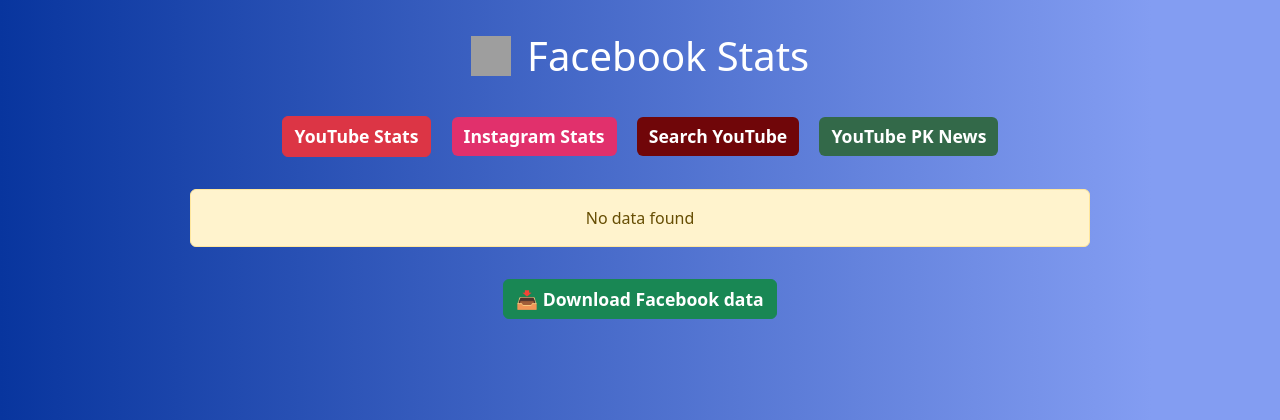
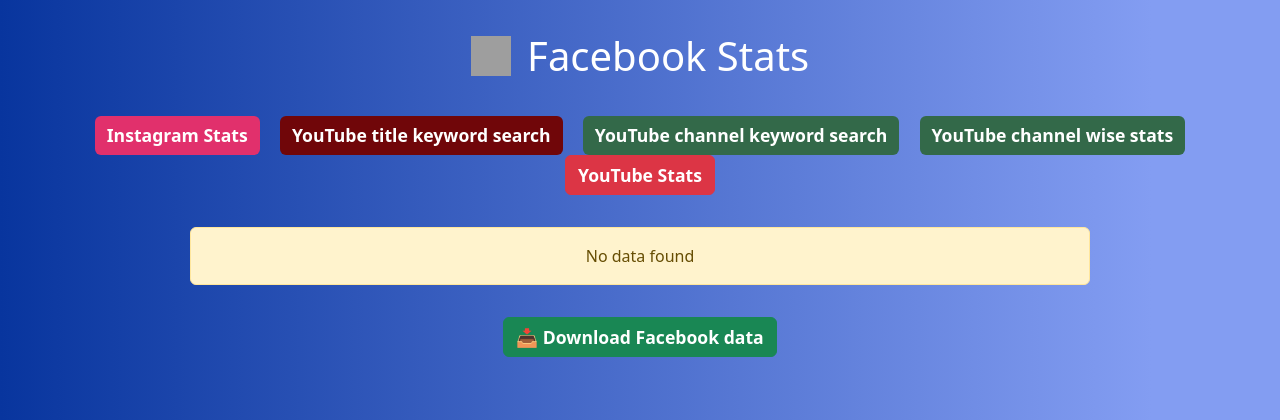
Before and after one commit to NasirMehmood12/comparison_stats, a Flask app: page /facebook in a window 1280 px wide. Shown: the top 420 px of the page. Run offline with Flask 3, Linux system fonts and the light colour scheme; data that the repository does not hold is empty; some libraries are stand-ins or nearby versions; grey boxes are pictures that could not be loaded.

Commit message:
Update facebook.html

```diff
--- a/templates/facebook.html
+++ b/templates/facebook.html
@@ -42,16 +42,24 @@
 
 
     <div class="nav-links">
-        <a href="/youtube" class="btn btn-danger mx-2" style="font-size: 1.1rem; font-weight: 563;">YouTube Stats</a>
-        <a href="/instagram" class="btn mx-2" style="background-color: #E1306C; color: white; border: none; font-size: 1.1rem; font-weight: 563;">
+
+        <a href="/instagram" class="btn mx-2" style="background-color: #E1306C; color: white; border: none;font-size: 1.1rem; font-weight: 563;">
             Instagram Stats
         </a>
-        <a href="/youtube_tags" class="btn mx-2" style="background-color: #700609; color: white; border: none;font-size: 1.1rem; font-weight: 563;">
-            Search YouTube
+        <a href="/search_top_videos" class="btn mx-2" style="background-color: #700609; color: white; border: none;font-size: 1.1rem; font-weight: 563;">
+            YouTube title keyword search
         </a>
-        <a href="/youtube_tags1" class="btn mx-2" style="background-color: #336949; color: white; border: none;font-size: 1.1rem; font-weight: 563;">
-            YouTube PK News
+
+        <a href="/keyword_views" class="btn mx-2" style="background-color: #336949; color: white; border: none;font-size: 1.1rem; font-weight: 563;">
+            YouTube channel keyword search
         </a>
+
+
+
+        <a href="/simple_stats" class="btn mx-2" style="background-color: #336949; color: white; border: none;font-size: 1.1rem; font-weight: 563;">
+            YouTube channel wise stats
+        </a>
+        <a href="/youtube" class="btn btn-danger mx-2" style="font-size: 1.1rem; font-weight: 563;">YouTube Stats</a>
     </div>
 
     <div class="table-container">
```
